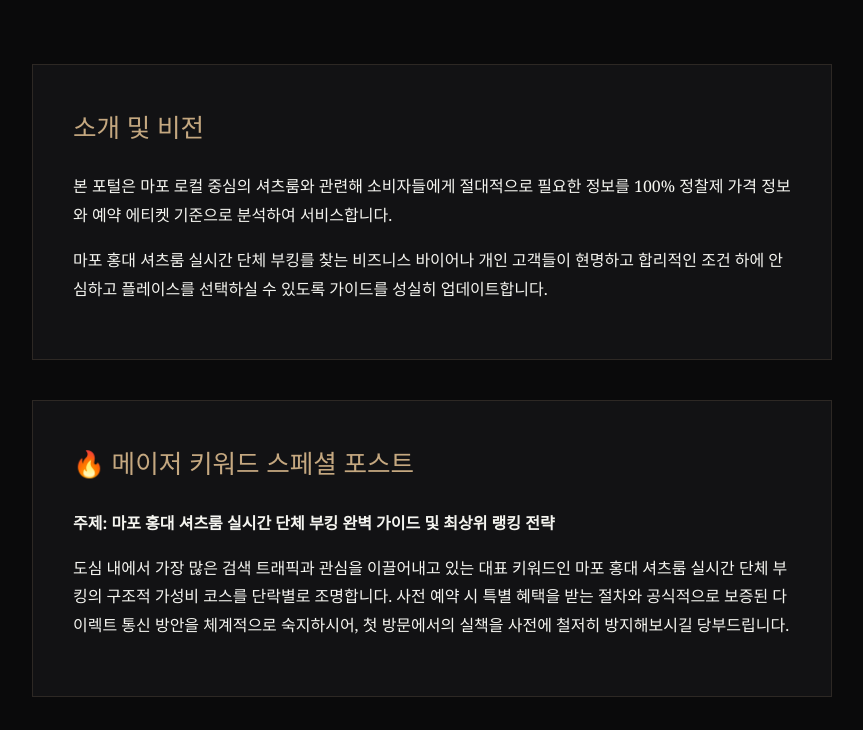
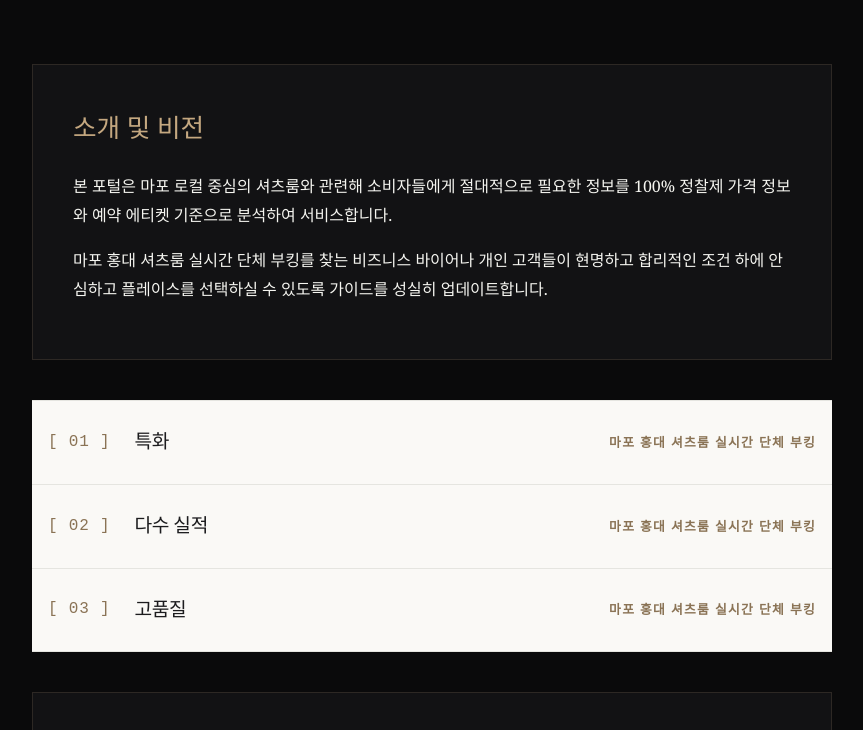
Before and after one commit to cosmos0111-cmyk/bp-t1-shirtsroom-web, a plain HTML site: page index.html in a window 1280 px wide. Shown: the top 730 px of the page, without its empty margins (208-1071 px from the left). Drawn offline with Linux system fonts and the light colour scheme.

Commit message:
deploy: garbage-free snapshot 2026-05-26T00:03:00.429Z

```diff
--- a/index.html
+++ b/index.html
@@ -114,6 +114,8 @@
       text-align: right;
     }
   </style>
+<meta property="og:image" content="og-image.svg">
+<link rel="icon" type="image/svg+xml" href="favicon.svg">
 </head>
 <body>
   <div class="container">
@@ -124,6 +126,30 @@
       <p>본 포털은 마포 로컬 중심의 셔츠룸와 관련해 소비자들에게 절대적으로 필요한 정보를 100% 정찰제 가격 정보와 예약 에티켓 기준으로 분석하여 서비스합니다.</p>
       <p>마포 홍대 셔츠룸 실시간 단체 부킹를 찾는 비즈니스 바이어나 개인 고객들이 현명하고 합리적인 조건 하에 안심하고 플레이스를 선택하실 수 있도록 가이드를 성실히 업데이트합니다.</p>
     </section>
+
+<!-- SEO Visual 2: 셔츠룸 Cardless Editorial List -->
+<div class="seo-visual-cards" role="img" aria-label="마포 홍대 셔츠룸 실시간 단체 부킹 셔츠룸 — 강남 셔츠룸 정보"
+     style="display:flex;flex-direction:column;gap:0;margin:40px 0;border-top:1px solid #e5e5e0;border-bottom:1px solid #e5e5e0;background:#faf9f6">
+  <div style="display:flex;align-items:center;justify-content:space-between;padding:24px 16px;border-bottom:1px solid #e5e5e0;background:transparent">
+    <div style="display:flex;align-items:center;gap:24px">
+      <span style="font-family:monospace;font-size:1rem;color:#8a7355;letter-spacing:0.05em;font-weight:500">[ 01 ]</span>
+      <span style="font-family:serif;font-weight:400;font-size:1.2rem;color:#1c1c1e;letter-spacing:-0.02em">특화</span>
+    </div>
+    <span style="font-family:sans-serif;font-size:0.8rem;letter-spacing:0.1em;text-transform:uppercase;color:#8a7355;font-weight:600">마포 홍대 셔츠룸 실시간 단체 부킹</span>
+  </div><div style="display:flex;align-items:center;justify-content:space-between;padding:24px 16px;border-bottom:1px solid #e5e5e0;background:transparent">
+    <div style="display:flex;align-items:center;gap:24px">
+      <span style="font-family:monospace;font-size:1rem;color:#8a7355;letter-spacing:0.05em;font-weight:500">[ 02 ]</span>
+      <span style="font-family:serif;font-weight:400;font-size:1.2rem;color:#1c1c1e;letter-spacing:-0.02em">다수 실적</span>
+    </div>
+    <span style="font-family:sans-serif;font-size:0.8rem;letter-spacing:0.1em;text-transform:uppercase;color:#8a7355;font-weight:600">마포 홍대 셔츠룸 실시간 단체 부킹</span>
+  </div><div style="display:flex;align-items:center;justify-content:space-between;padding:24px 16px;border-bottom:none;background:transparent">
+    <div style="display:flex;align-items:center;gap:24px">
+      <span style="font-family:monospace;font-size:1rem;color:#8a7355;letter-spacing:0.05em;font-weight:500">[ 03 ]</span>
+      <span style="font-family:serif;font-weight:400;font-size:1.2rem;color:#1c1c1e;letter-spacing:-0.02em">고품질</span>
+    </div>
+    <span style="font-family:sans-serif;font-size:0.8rem;letter-spacing:0.1em;text-transform:uppercase;color:#8a7355;font-weight:600">마포 홍대 셔츠룸 실시간 단체 부킹</span>
+  </div>
+</div>
 
 
     <!-- T1 Premium Layout Content (Major / Minor posts + Reviews) -->
@@ -152,7 +178,9 @@
         <span class="reviewer-name">- 합정동 이*진 님 (20대 정기모임 총무)</span>
       </div>
 
-    </section>
+
+<div class="seo-visual-divider" role="separator" aria-label="마포 홍대 셔츠룸 실시간 단체 부킹 구분선" style="margin:32px 0;text-align:center;color:#e5e5e0;font-size:0.85rem;letter-spacing:0.5em">◆ ◆ ◆</div>
+</section>
 
   </div>
   <footer>
```
Also changed, not shown: 1 other file.
